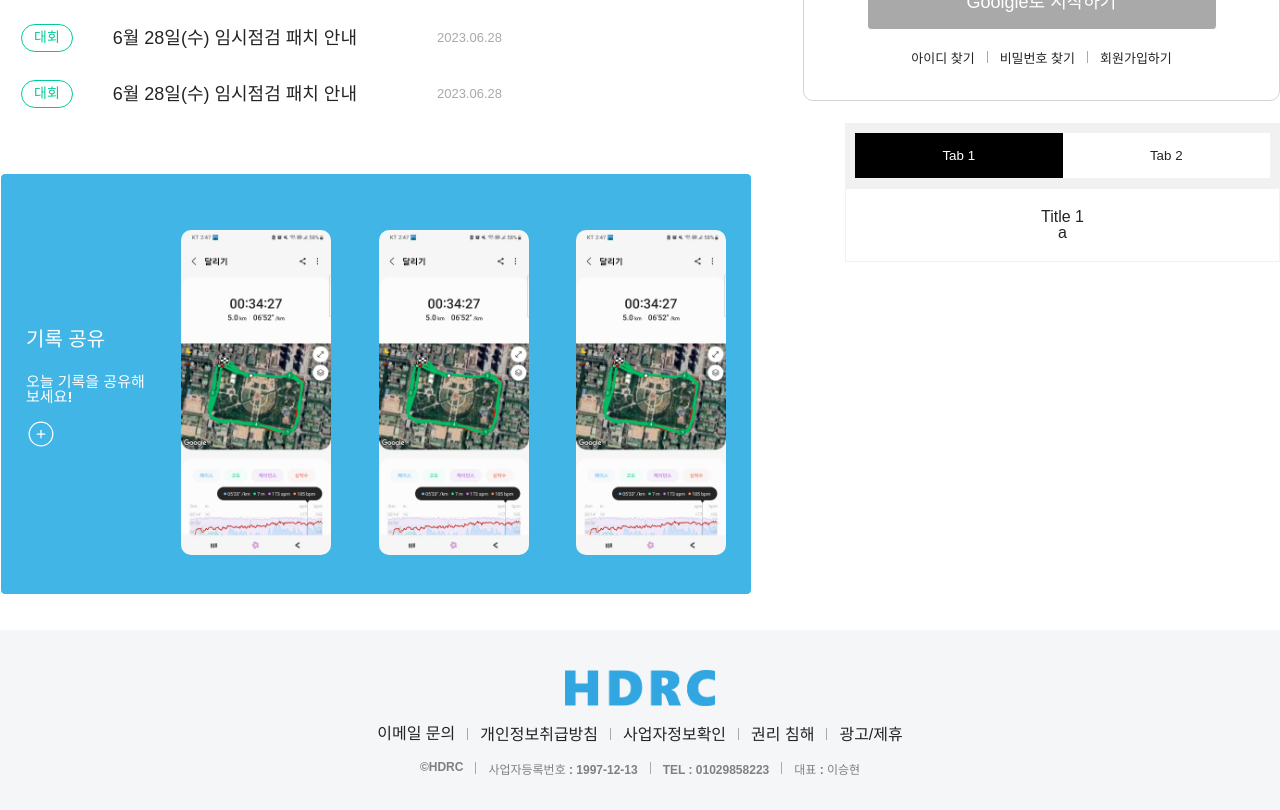
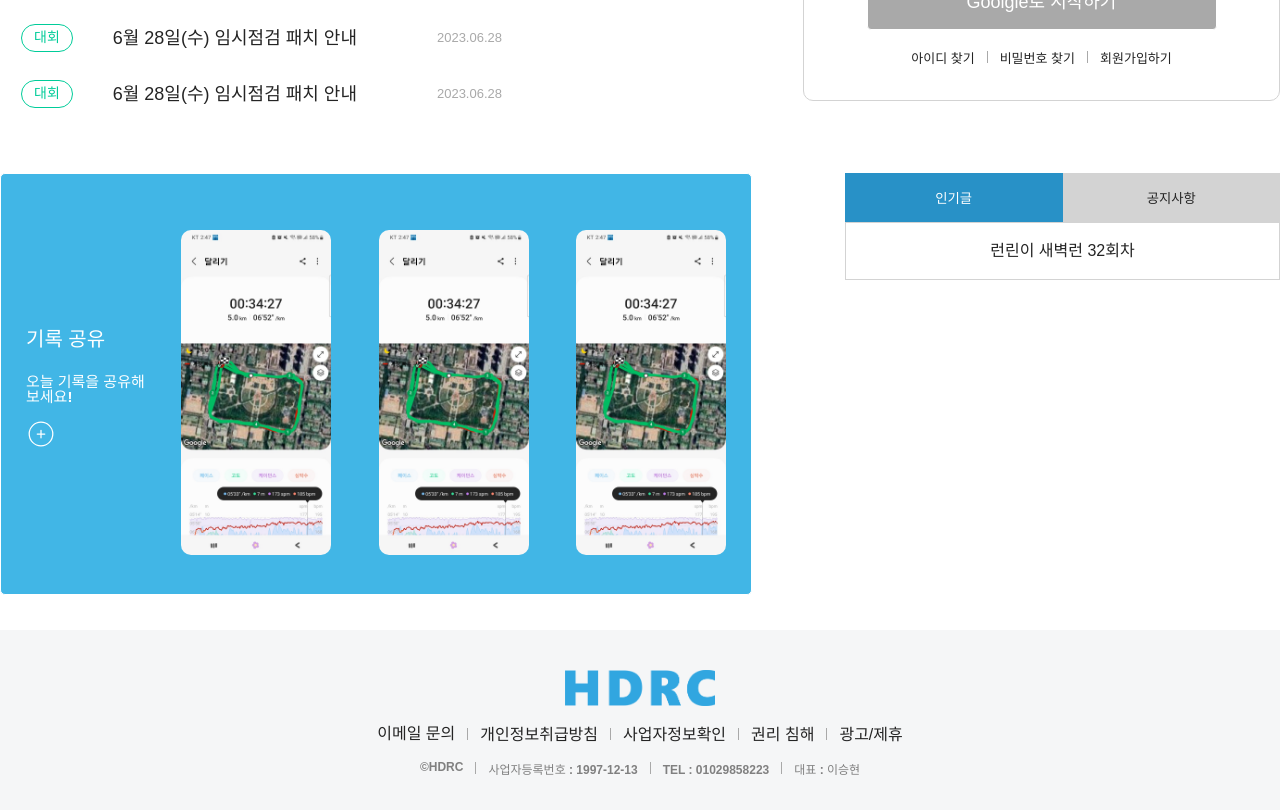
Before and after one commit to leesh2985/Portfolio00, a React (Vite) app: page / in a window 1280 px wide. Shown: the part 800-1610 px from the top of the page. Built offline with nearby package versions, Linux system fonts and the light colour scheme.

Commit message:
탭 추가가 아닌 타이틀만 추가로 넣고싶은데 아직 안됨

```diff
--- a/src/component/body/right/Tabs.tsx
+++ b/src/component/body/right/Tabs.tsx
@@ -7,15 +7,13 @@ export default function Tabs() {
   const tabs = [
     {
       id: 1,
-      tabTitle: 'Tab 1',
-      title: 'Title 1',
-      content: 'a',
+      tabTitle: '인기글',
+      title: '런린이 새벽런 32회차',
     },
     {
       id: 2,
-      tabTitle: 'Tab 2',
-      title: 'Title 2',
-      content: 'b',
+      tabTitle: '공지사항',
+      title: '지역별 러닝코스',
     },
   ];
 
@@ -37,8 +35,9 @@ export default function Tabs() {
           <div key={tab.id}>
             {currentTab === tab.id && (
               <>
-                <p>{tab.title}</p>
-                <p>{tab.content}</p>
+                <p>
+                  <TabLink>{tab.title}</TabLink>
+                </p>
               </>
             )}
           </div>
@@ -49,31 +48,38 @@ export default function Tabs() {
 }
 
 const TabsContainer = styled.section`
+  margin-top: 50px;
   width: 435px;
 `;
 
 const TabMenu = styled.div`
   display: flex;
   justify-content: space-between;
-  background-color: #f1f1f1;
-  padding: 10px;
 `;
 
 const TabMenuBtn = styled.button`
   cursor: pointer;
   padding: 15px;
   flex: 1;
-
+  background-color: #d3d3d3;
   border: none;
   outline: none;
 
   &:disabled {
-    background-color: #000;
+    background-color: #2891c7;
     color: #fff;
   }
 `;
 
 const Content = styled.div`
-  border: 1px solid #f1f1f1;
+  border: 1px solid #d3d3d3;
   padding: 20px;
 `;
+
+const TabLink = styled.a`
+  cursor: pointer;
+
+  &:hover {
+    color: #2891c7;
+  }
+`;
```
